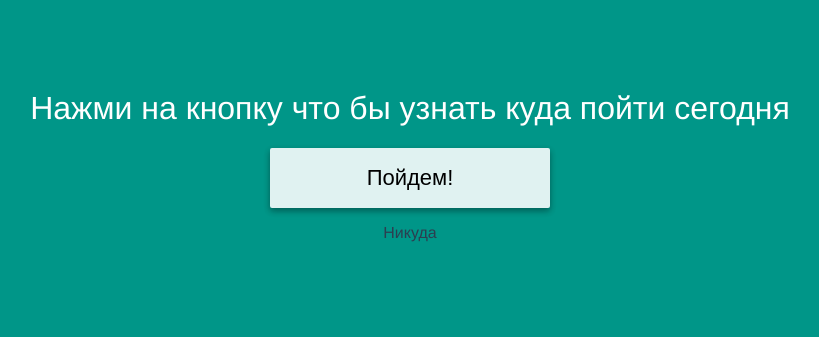
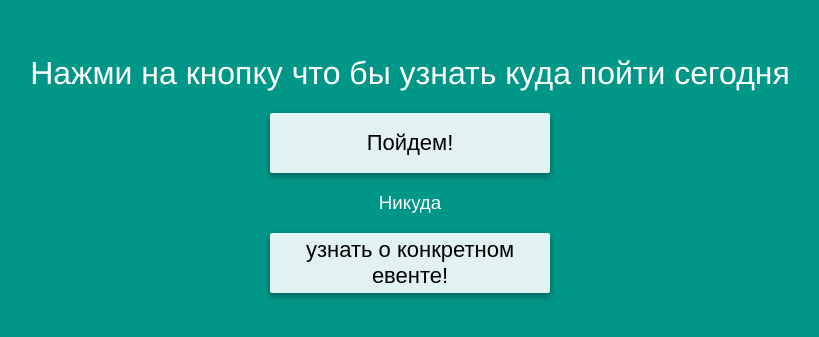
Before and after one commit to PavelGonzales/randomizetogo, a Vue app: page / in a window 1280 px wide. Shown: the part 237-574 px from the top of the page, without its empty margins (230-1049 px from the left). Built offline with nearby package versions, Linux system fonts and the light colour scheme.

Commit message:
сделал диалоговое окно

```diff
--- a/src/components/Randomize.vue
+++ b/src/components/Randomize.vue
@@ -3,23 +3,31 @@
     .wrap
       h1 {{ title }}
       button(@click="load") Пойдем!
-      p {{ random_text }}
+      h3 {{ random_text }}
+      button(@click="showInfo = true") узнать о конкретном евенте!
+      info-dialog(v-if="showInfo" @close="showInfo = false")
 </template>
 
 <script>
 import axios from 'axios';
+import infoDialog from './info-dialog';
 
 export default {
   name: 'randomize',
+  components: {
+    infoDialog,
+  },
   data() {
     return {
       title: 'Нажми на кнопку что бы узнать куда пойти сегодня',
       random_text: 'Никуда',
+      showInfo: false,
     };
   },
   methods: {
     load: function load() {
-      axios.get('//gonzalez-kudago.betaagency.ru/public-api/v1.2/events/?expand=event').then((response) => {
+      axios.get('//gonzalez-kudago.betaagency.ru/public-api/v1.2/events/?expand=event')
+      .then((response) => {
         const events = response.data.results;
         const random = Math.floor(Math.random() * events.length);
         this.random_text = events[random].title;
@@ -28,9 +36,18 @@ export default {
         console.log('Ошибка =>', error);
       });
     },
+    getEvent: function getEvent() {
+      axios.get('//gonzalez-kudago.betaagency.ru/public-api/v1.3/events/34162/?fields=id,participants,place,location,dates&expand=participants,place,location,dates')
+      .then((response) => {
+        console.log('Все отлично =>', response);
+      }, (error) => {
+        console.log('Ошибка =>', error);
+      });
+    },
   },
 };
 </script>
+
 
 <!-- Add "scoped" attribute to limit CSS to this component only -->
 <style scoped lang="stylus">
@@ -46,6 +63,7 @@ export default {
   align-items center
 
 h1
+h3
   font-weight normal
   color #fff
 
--- /dev/null
+++ b/src/components/info-dialog.vue
@@ -0,0 +1,23 @@
+<template lang="pug">
+  .dialog
+    h1 Dialog
+    button(@click="$emit('close')") close
+</template>
+
+<script>
+export default {
+  name: 'info-dialog',
+};
+</script>
+
+
+<!-- Add "scoped" attribute to limit CSS to this component only -->
+<style scoped lang="stylus">
+.dialog
+  position fixed
+  top 0
+  left 0
+  right 0
+  bottom 0
+  background-color rgba(0,0,0,0.4)
+</style>
```
